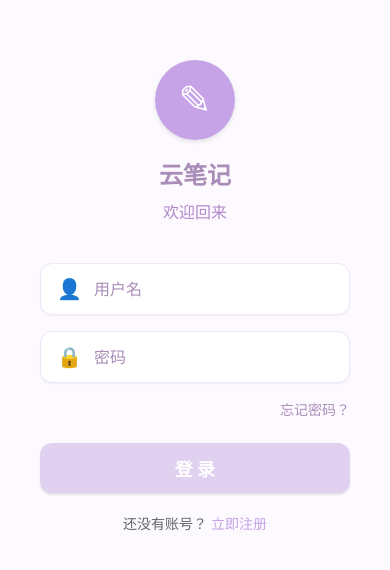
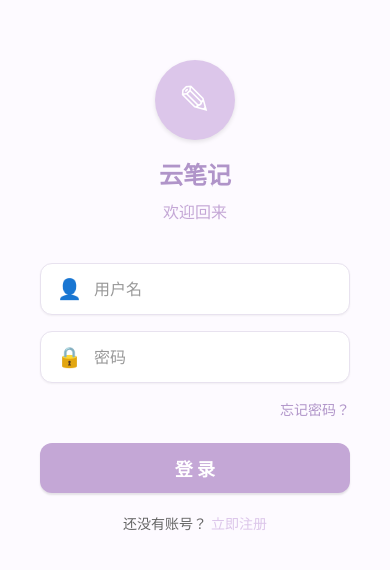
Before and after one commit to xyr723/CloudNote, a React Native app: screen / in a window 390 px wide. Shown: the part 126-696 px from the top of the page. Built offline with nearby package versions, Linux system fonts and the light colour scheme.

Commit message:
颜色适配到登录

```diff
--- a/App.tsx
+++ b/App.tsx
@@ -65,7 +65,14 @@ function App(): React.JSX.Element {
   const [sortOrder, setSortOrder] = useState<SortOrder>('desc');
   const [showSortMenu, setShowSortMenu] = useState(false);
 
-  const theme = useMemo(() => generateThemeColors(themeColor), [themeColor]);
+  const theme = useMemo(() => {
+    try {
+      return generateThemeColors(themeColor);
+    } catch (error) {
+      console.error('Theme generation error:', error);
+      return generateThemeColors('葡萄冰萃'); // 使用默认主题
+    }
+  }, [themeColor]);
 
   const sortedNotes = useMemo(() => {
     return [...notes].sort((a, b) => {
@@ -205,6 +212,7 @@ function App(): React.JSX.Element {
         <RegisterPage
           onRegister={handleRegister}
           onBack={() => setShowRegister(false)}
+          theme={theme}
         />
       );
     }
@@ -212,6 +220,7 @@ function App(): React.JSX.Element {
       <LoginPage
         onLogin={handleLogin}
         onRegister={() => setShowRegister(true)}
+        theme={theme}
       />
     );
   }
--- a/app/components/LoginPage.tsx
+++ b/app/components/LoginPage.tsx
@@ -11,13 +11,15 @@ import {
   Platform,
   Alert,
 } from 'react-native';
+import { generateThemeColors } from '../theme/colors';
 
 interface LoginPageProps {
   onLogin: (username: string, password: string) => void;
   onRegister: () => void;
+  theme: ReturnType<typeof generateThemeColors>;
 }
 
-const LoginPage: React.FC<LoginPageProps> = ({onLogin, onRegister}) => {
+const LoginPage: React.FC<LoginPageProps> = ({onLogin, onRegister, theme}) => {
   const [username, setUsername] = useState('');
   const [password, setPassword] = useState('');
 
@@ -30,63 +32,73 @@ const LoginPage: React.FC<LoginPageProps> = ({onLogin, onRegister}) => {
   };
 
   return (
-    <SafeAreaView style={styles.container}>
-      <StatusBar backgroundColor="#C5A3E6" barStyle="light-content" />
+    <SafeAreaView style={[styles.container, { backgroundColor: theme.background }]}>
+      <StatusBar backgroundColor={theme.primary} barStyle="light-content" />
       <KeyboardAvoidingView
         behavior={Platform.OS === 'ios' ? 'padding' : 'height'}
         style={styles.keyboardAvoidingView}>
         <View style={styles.content}>
           <View style={styles.logoContainer}>
-            <View style={styles.logoBackground}>
-              <Text style={styles.logoText}>✎</Text>
+            <View style={[styles.logoBackground, { backgroundColor: theme.primary }]}>
+              <Text style={[styles.logoText, { color: theme.surface }]}>✎</Text>
             </View>
-            <Text style={styles.appName}>云笔记</Text>
-            <Text style={styles.welcomeText}>欢迎回来</Text>
+            <Text style={[styles.appName, { color: theme.primaryDark }]}>云笔记</Text>
+            <Text style={[styles.welcomeText, { color: theme.primaryLight }]}>欢迎回来</Text>
           </View>
 
           <View style={styles.inputContainer}>
-            <View style={styles.inputWrapper}>
+            <View style={[styles.inputWrapper, {
+              backgroundColor: theme.surface,
+              borderColor: theme.border
+            }]}>
               <Text style={styles.inputIcon}>👤</Text>
               <TextInput
-                style={styles.input}
+                style={[styles.input, { color: theme.text }]}
                 placeholder="用户名"
                 value={username}
                 onChangeText={setUsername}
-                placeholderTextColor="#A98DB8"
+                placeholderTextColor={theme.textLight}
                 autoCapitalize="none"
                 autoCorrect={false}
               />
             </View>
 
-            <View style={styles.inputWrapper}>
+            <View style={[styles.inputWrapper, {
+              backgroundColor: theme.surface,
+              borderColor: theme.border
+            }]}>
               <Text style={styles.inputIcon}>🔒</Text>
               <TextInput
-                style={styles.input}
+                style={[styles.input, { color: theme.text }]}
                 placeholder="密码"
                 value={password}
                 onChangeText={setPassword}
                 secureTextEntry
-                placeholderTextColor="#A98DB8"
+                placeholderTextColor={theme.textLight}
                 autoCapitalize="none"
                 autoCorrect={false}
               />
             </View>
 
             <TouchableOpacity style={styles.forgotPassword}>
-              <Text style={styles.forgotPasswordText}>忘记密码？</Text>
+              <Text style={[styles.forgotPasswordText, { color: theme.primaryDark }]}>忘记密码？</Text>
             </TouchableOpacity>
 
             <TouchableOpacity
-              style={[styles.loginButton, (!username.trim() || !password.trim()) && styles.loginButtonDisabled]}
+              style={[
+                styles.loginButton,
+                { backgroundColor: theme.primary },
+                (!username.trim() || !password.trim()) && { backgroundColor: theme.primaryLight }
+              ]}
               onPress={handleLogin}
               disabled={!username.trim() || !password.trim()}>
-              <Text style={styles.loginButtonText}>登 录</Text>
+              <Text style={[styles.loginButtonText, { color: theme.surface }]}>登 录</Text>
             </TouchableOpacity>
 
             <View style={styles.registerContainer}>
-              <Text style={styles.registerText}>还没有账号？</Text>
+              <Text style={[styles.registerText, { color: theme.text }]}>还没有账号？</Text>
               <TouchableOpacity onPress={onRegister}>
-                <Text style={styles.registerLink}>立即注册</Text>
+                <Text style={[styles.registerLink, { color: theme.primary }]}>立即注册</Text>
               </TouchableOpacity>
             </View>
           </View>
@@ -99,7 +111,6 @@ const LoginPage: React.FC<LoginPageProps> = ({onLogin, onRegister}) => {
 const styles = StyleSheet.create({
   container: {
     flex: 1,
-    backgroundColor: '#FDFAFF',
   },
   keyboardAvoidingView: {
     flex: 1,
@@ -117,7 +128,6 @@ const styles = StyleSheet.create({
     width: 80,
     height: 80,
     borderRadius: 40,
-    backgroundColor: '#C5A3E6',
     justifyContent: 'center',
     alignItems: 'center',
     marginBottom: 16,
@@ -132,17 +142,14 @@ const styles = StyleSheet.create({
   },
   logoText: {
     fontSize: 40,
-    color: '#FFFFFF',
   },
   appName: {
     fontSize: 24,
     fontWeight: 'bold',
-    color: '#A98DB8',
     marginBottom: 8,
   },
   welcomeText: {
     fontSize: 16,
-    color: '#B088C9',
   },
   inputContainer: {
     width: '100%',
@@ -151,12 +158,10 @@ const styles = StyleSheet.create({
   inputWrapper: {
     flexDirection: 'row',
     alignItems: 'center',
-    backgroundColor: '#FFFFFF',
     borderRadius: 12,
     marginBottom: 16,
     paddingHorizontal: 16,
     borderWidth: 1,
-    borderColor: '#EFE6F7',
     elevation: 2,
     shadowColor: '#000',
     shadowOffset: {
@@ -174,18 +179,15 @@ const styles = StyleSheet.create({
     flex: 1,
     height: 50,
     fontSize: 16,
-    color: '#666666',
   },
   forgotPassword: {
     alignSelf: 'flex-end',
     marginBottom: 24,
   },
   forgotPasswordText: {
-    color: '#A98DB8',
     fontSize: 14,
   },
   loginButton: {
-    backgroundColor: '#C5A3E6',
     borderRadius: 12,
     height: 50,
     justifyContent: 'center',
@@ -199,11 +201,7 @@ const styles = StyleSheet.create({
     shadowOpacity: 0.1,
     shadowRadius: 2,
   },
-  loginButtonDisabled: {
-    backgroundColor: '#E0D1F0',
-  },
   loginButtonText: {
-    color: '#FFFFFF',
     fontSize: 18,
     fontWeight: 'bold',
   },
@@ -213,11 +211,9 @@ const styles = StyleSheet.create({
     marginTop: 20,
   },
   registerText: {
-    color: '#666666',
     fontSize: 14,
   },
   registerLink: {
-    color: '#C5A3E6',
     fontSize: 14,
     marginLeft: 4,
     fontWeight: '500',
--- a/app/theme/colors.ts
+++ b/app/theme/colors.ts
@@ -23,7 +23,7 @@ type ThemePresets = {
 export const themePresets: ThemePresets = {
   '葡萄冰萃': {
     primary: '#DCC6EA',
-    primaryLight: '#FDE9E7',
+    primaryLight: '#C4A7D6',
     primaryDark: '#B094C9',
     primaryTransparent: '#DCC6EA40',
     text: '#666666',
```
